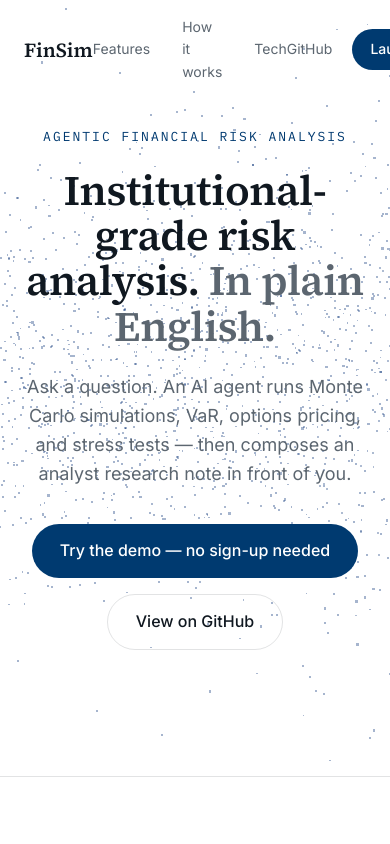
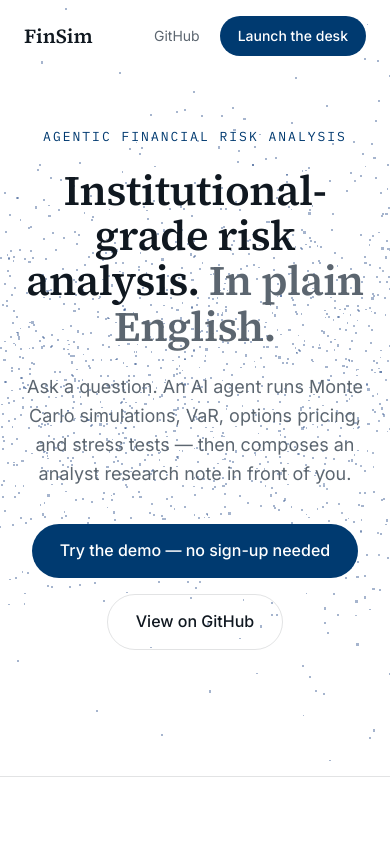
Before and after one commit to shreyshringare/Financial_Risk_Simulator, a Next.js app in the folder frontend/: page / in a window 390 px wide. Shown: the top 844 px of the page. Built offline with nearby package versions, Linux system fonts and the light colour scheme.

Commit message:
fix(landing): mobile nav-links hide needs !important over inline display

```diff
--- a/frontend/src/app/globals.css
+++ b/frontend/src/app/globals.css
@@ -84,7 +84,8 @@ body {
   transform: translateY(-2px);
 }
 @media (max-width: 640px) {
-  .landing .nav-links { display: none; }
+  /* beats the component's inline display: flex */
+  .landing .nav-links { display: none !important; }
 }
 
 .spinner-ring {
```
